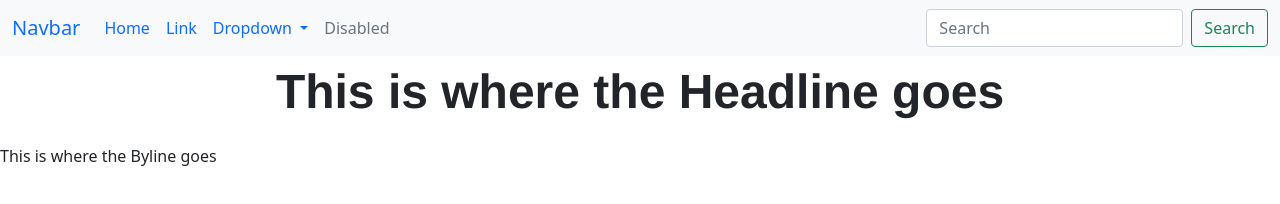
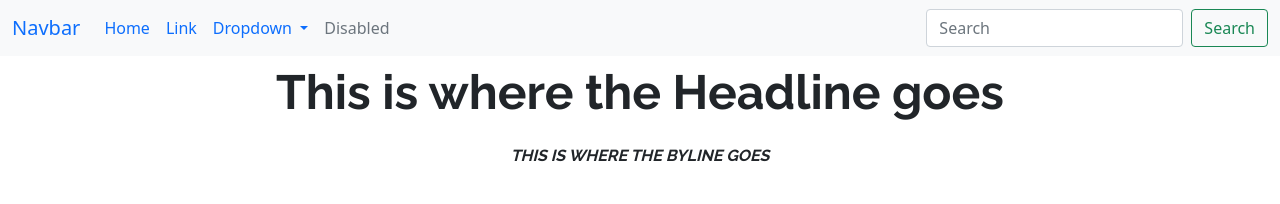
Before and after one commit to ASolomon2000/ASolomon-JOUR352, a plain HTML site: page html-frame/index.html in a window 1280 px wide. Drawn offline with nearby package versions, Linux system fonts and the light colour scheme.

Commit message:
Update style.css

```diff
--- a/html-frame/style.css
+++ b/html-frame/style.css
@@ -1,6 +1,14 @@
 .headline {
     font-size: 3em;
-    font-family: Helvetica, Arial, sans-serif;
+    font-family: 'Raleway', sans-serif;
     font-weight: 600;
     text-align: center;
 }
+
+.byline {
+    font-size: 1em;
+    font-family: 'Raleway', sans-serif;
+    text-align: center;
+    text-transform: uppercase;
+    font-style: italic;
+}
```
